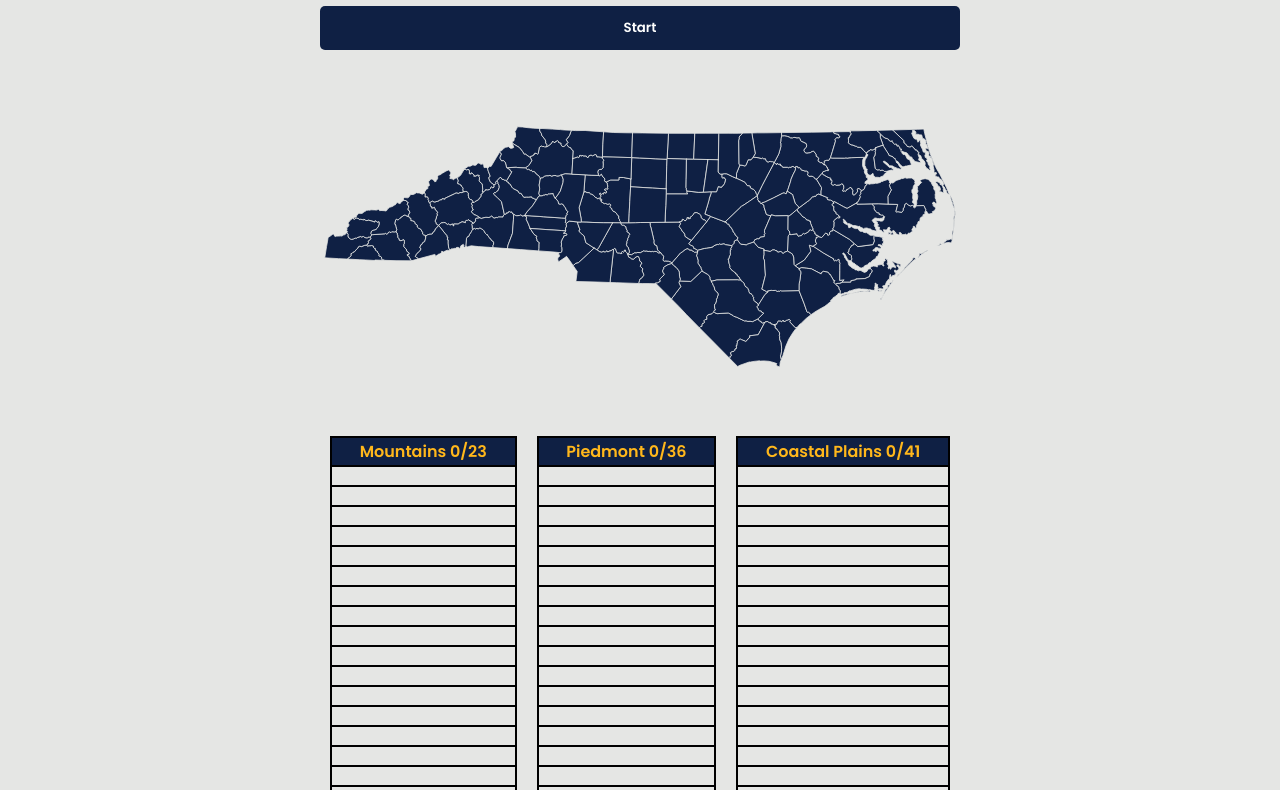
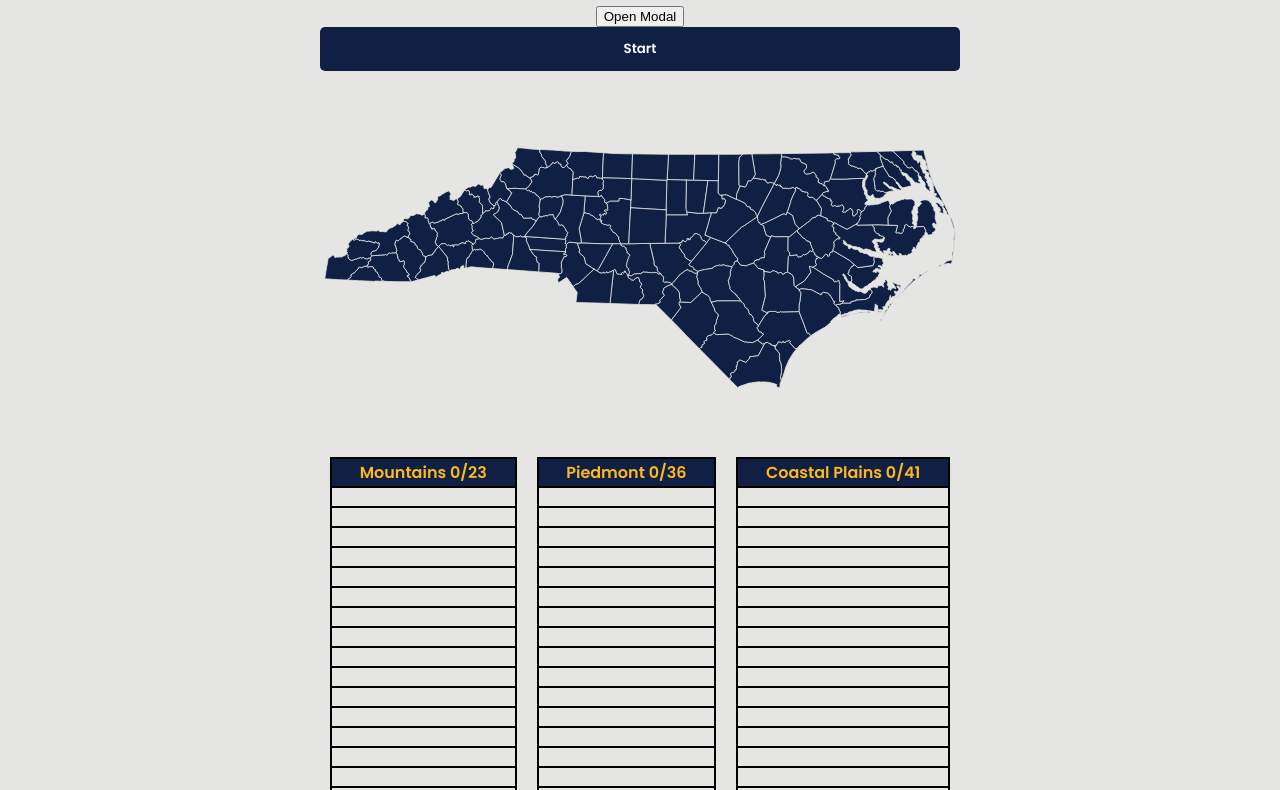
Before and after one commit to milesdame/north-carolina-counties, a website: page www/index.html in a window 1280 px wide. Shown: the part 124-914 px from the top of the page. Drawn offline with nearby package versions, Linux system fonts and the light colour scheme.

Commit message:
Add modal button to branch

```diff
--- a/www/index.html
+++ b/www/index.html
@@ -115,8 +115,8 @@
   </header>
   <main>
     <h1>North Carolina Counties Quiz</h1>
-    <!-- Trigger/Open The Modal
-    <button id="myBtn">Open Modal</button> -->
+    <!-- Trigger/Open The Modal -->
+    <button id="myBtn">Open Modal</button>
 
     <!-- The Modal -->
     <div id="myModal" class="modal">
```
